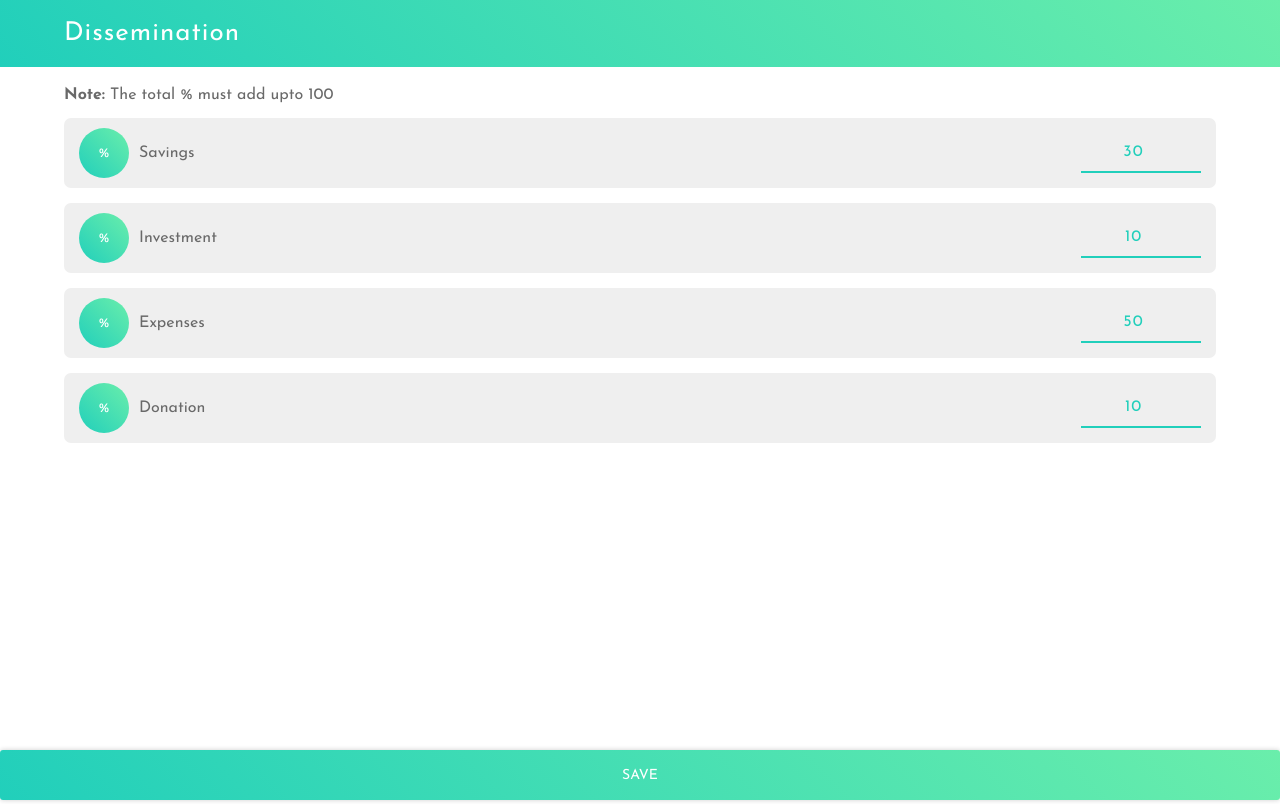
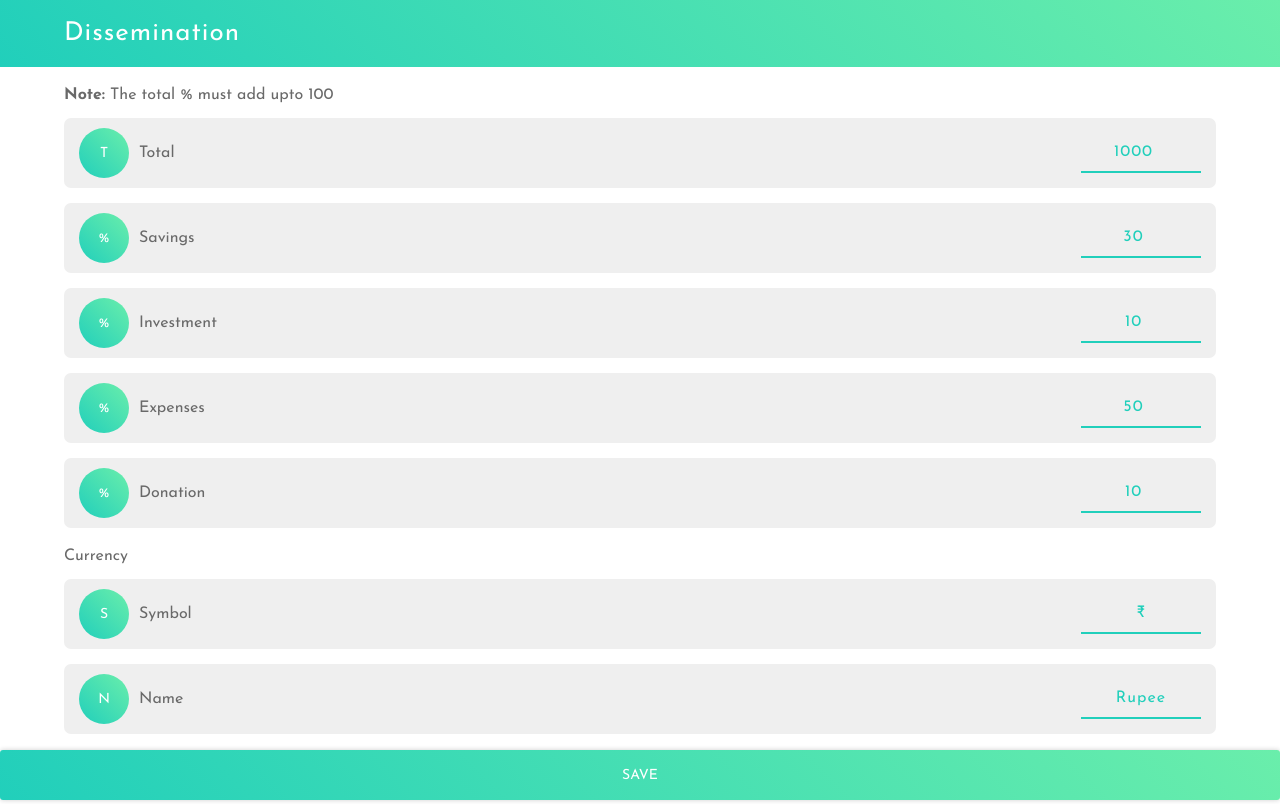
Before and after one commit to kj1352/wage-disseminator, an Angular app: page /settings in a window 1280 px wide. Built offline with nearby package versions, Linux system fonts and the light colour scheme.

Commit message:
Currecncy change in settings added

```diff
--- a/src/app/settings/settings.component.html
+++ b/src/app/settings/settings.component.html
@@ -1,3 +1,5 @@
+<div class="page-container">
+
     <section class="upfold">
         <section class="total-pay">
             <h2> Dissemination </h2>
@@ -6,6 +8,12 @@
 
     <ul class="dissemination-list">
         <p> <strong> Note: </strong> The total % must add upto 100 </p>
+
+        <li>
+            <label> <div class="percentage"> T </div> Total </label>
+            <input class="value" type="number" [(ngModel)]="userMoneyTree.totalIncome">
+        </li>
+
         <li>
             <label> <div class="percentage"> % </div> Savings </label>
             <input class="value" type="number" [(ngModel)]="userMoneyTree.savings">
@@ -27,4 +35,20 @@
         </li>
     </ul>
 
+    <ul class="dissemination-list">
+        <p> Currency </p>
+
+        <li>
+            <label> <div class="percentage"> S </div> Symbol </label>
+            <input class="value" type="text" [(ngModel)]="userCurrency.symbol">
+        </li>
+
+        <li>
+            <label> <div class="percentage"> N </div> Name </label>
+            <input class="value" type="text" [(ngModel)]="userCurrency.name">
+        </li>
+    </ul>
+
     <button class="save-button" *ngIf="areValidInputs()" (click)="saveData()"> SAVE </button>
+
+</div>
--- a/src/app/settings/settings.component.scss
+++ b/src/app/settings/settings.component.scss
@@ -1,4 +1,8 @@
 @import "../dashboard/dashboard.component.scss";
+
+.page-container {
+    padding-bottom: 50px;
+}
 
 .dissemination-list li .value {
     border: 0px;
--- a/src/app/settings/settings.component.ts
+++ b/src/app/settings/settings.component.ts
@@ -24,7 +24,7 @@ export class SettingsComponent implements OnInit {
         let total: number = this.userMoneyTree.savings + this.userMoneyTree.investment +
         this.userMoneyTree.expenses + this.userMoneyTree.donation;
 
-        if (total === 100) {
+        if (total === 100 && this.userMoneyTree.totalIncome > 0 && this.userCurrency.symbol.trim() && this.userCurrency.name.trim()) {
             return true;
         } else {
             return false;
@@ -32,7 +32,7 @@ export class SettingsComponent implements OnInit {
     }
 
     saveData() {
-        if (this.areValidInputs) {
+        if (this.areValidInputs()) {
             localStorage.userMoneyTree = JSON.stringify(this.userMoneyTree);
             localStorage.userCurrency = JSON.stringify(this.userCurrency);
             this.location.back();
```
Lines whose indentation alone changed are shown as unchanged.
